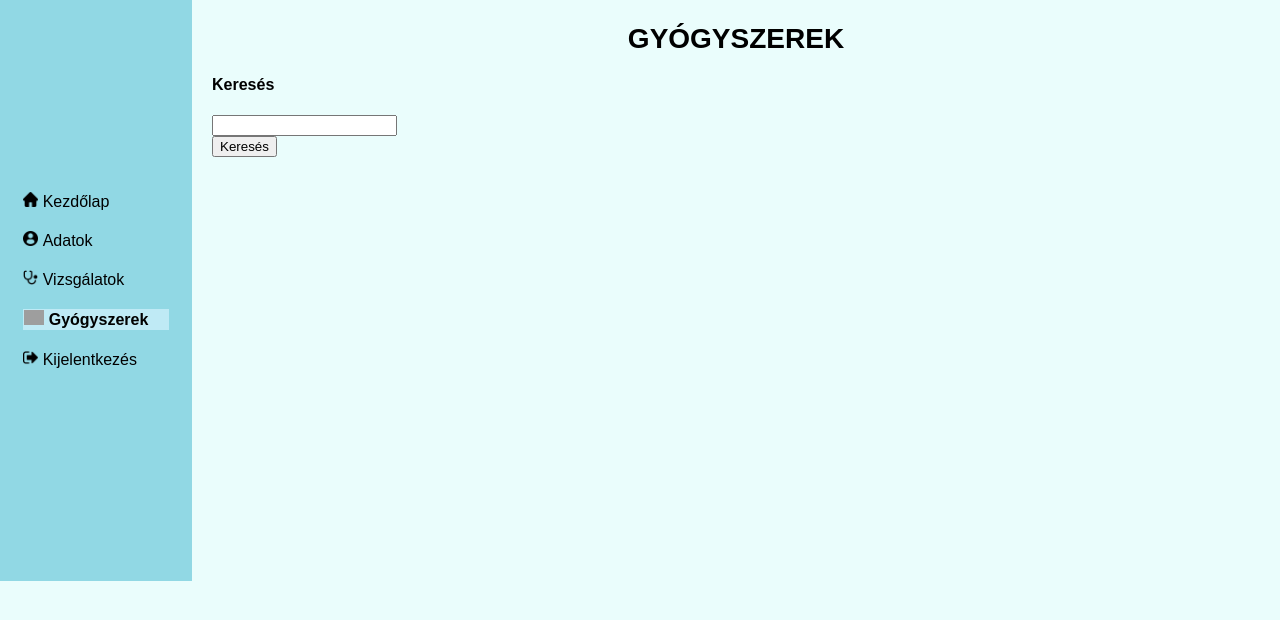
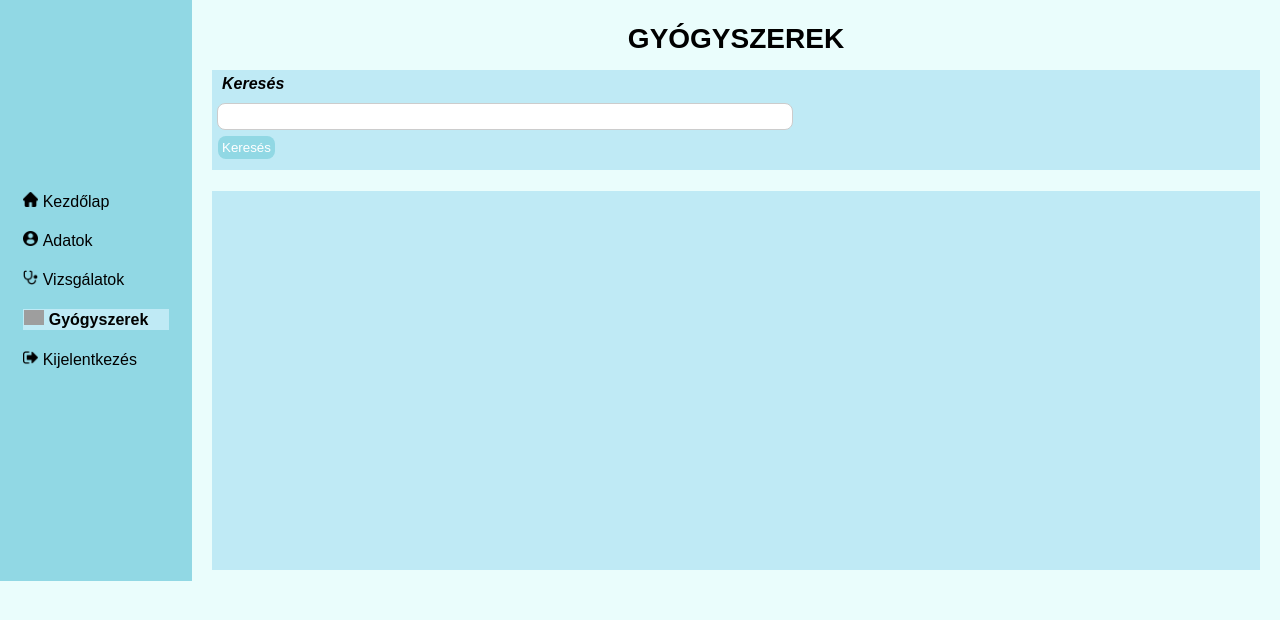
Before and after one commit to corvinus-iz7tl4/sql-injection-mintaalkalmazas, a PHP site: page /php/gyogyszerek.php in a window 1280 px wide. Shown: the part 88-708 px from the top of the page. Run offline with PHP 8.4, Linux system fonts and the light colour scheme; the visitor is signed in with stand-in values (Sample User, id 1); grey boxes are pictures that could not be loaded.

Commit message:
fix search

```diff
--- a/css/style.css
+++ b/css/style.css
@@ -145,6 +145,70 @@ span {
     height: 55%;
 }
 
+.box-szoveg{
+    width: 100%;
+    height: fit-content;
+    margin-bottom: 20px;
+    background-color: #BFEAF5;
+    display: flex;
+    flex-direction: column;
+    justify-content: center;
+    text-align: left;
+}
+
+.box-gyogyszer {
+    width: 100%;
+    height: 100px;
+    margin-bottom: 20px;
+    background-color: #BFEAF5;
+}
+
+.box-gyogyszer h4 {
+    padding: 5px;
+    margin: 5px;
+    font-style: oblique;
+}
+
+.box-gyogyszer input[type="text"] {
+    width: 55%;
+    padding: 5px;
+    border-radius: 8px;
+    border: 1px solid #ccc;
+    margin-left: 5px;
+    margin-right: 20px;
+}
+
+.box-gyogyszer input[type="submit"] {
+    padding: 4px;
+    margin: 6px;
+    background-color: #91D8E4;
+    border: none;
+    color: #ffffff;
+    cursor: pointer;
+    border-radius: 8px;
+}
+
+.box-gyogyszer input[type="submit"]:hover {
+    background-color: #82AAE3;
+    color: black;
+}
+
+.box2 {
+    height: 70%;
+}
+
+.box2 table {
+    width: 100%;
+    height: 100%;
+    border-collapse: collapse;
+}
+
+.box th,
+.box td {
+    border: 1px solid #ddd;
+    text-align: left;
+}
+
 /* Responsive styles */
 @media only screen and (max-width: 768px) {
 
@@ -174,7 +238,7 @@ span {
     width: 50%;
     height: 50%;
     background-color: #BFEAF5;
-    padding: 15px;
+    padding: 25px;
     border-radius: 8px;
     box-shadow: 0 2px 4px rgba(0, 0, 0, 0.1);
     display: flex;
@@ -185,7 +249,7 @@ span {
 
 .login-form h2 {
     font-size: 36px;
-    margin-top: 25px;
+    margin-top: 15px;
     margin-bottom: 40px;
     text-align: center;
 }
@@ -199,7 +263,7 @@ span {
     align-self: flex-start;
 }
 
-.login-form input[type="text"],
+.login-form input[type="email"],
 .login-form input[type="password"] {
     width: 85%;
     height: 40px;
--- a/php/gyogyszerek.php
+++ b/php/gyogyszerek.php
@@ -61,25 +61,24 @@ header("Content-type: text/html; charset=utf-8");
                     $gyogyszerResult = mysqli_fetch_assoc($result);
 
                     if (mysqli_num_rows($result) > 0) {
-                        for ($i=0; $i < mysqli_num_rows($result); $i++) {
-                            print "<table>";
-                            print "<tr><th colspan='2'> GYÓGYSZER ADATAI </th></tr>";
+                        print "<table>";
+                        print "<tr><th colspan='2'> GYÓGYSZER ADATAI </th></tr>";
+                        while ($gyogyszerResult = mysqli_fetch_array($result)) {
                             print "<tr><td>Név:</td><td>";
                             echo $gyogyszerResult['nev'];
                             print "</td></tr><tr><td>Adagolás:</td><td>";
                             echo $gyogyszerResult['adagolas'];
                             print "</td></tr><tr><td>Vény köteles?</td><td>";
-                            if ($gyogyszerResult['venykotelezett-e']===0) {
+                            if ($gyogyszerResult['venykotelezett-e'] === 0) {
                                 print "nem vényköteles";
-                            }
-                            else{
+                            } else {
                                 print "vényköteles";
                             }
                             print "</td></tr><tr><td>Betegség:</td><td>";
                             echo $gyogyszerResult['betegseg'];
-                            print "</td></tr></table>";
-                            $i++;
+                            print "</td></tr><hr>";
                         }
+                        print "</table>";
                     } else {
                         echo "nincs találat";
                     }
```
